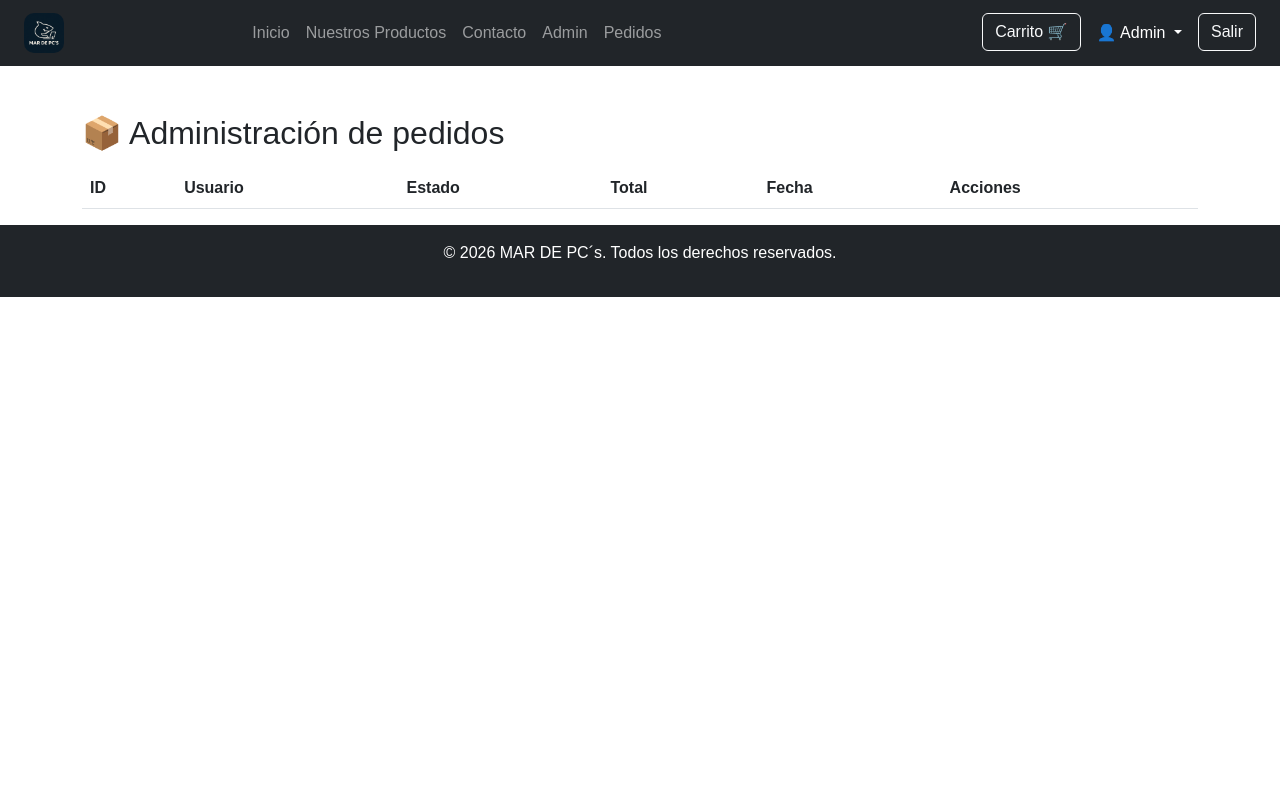
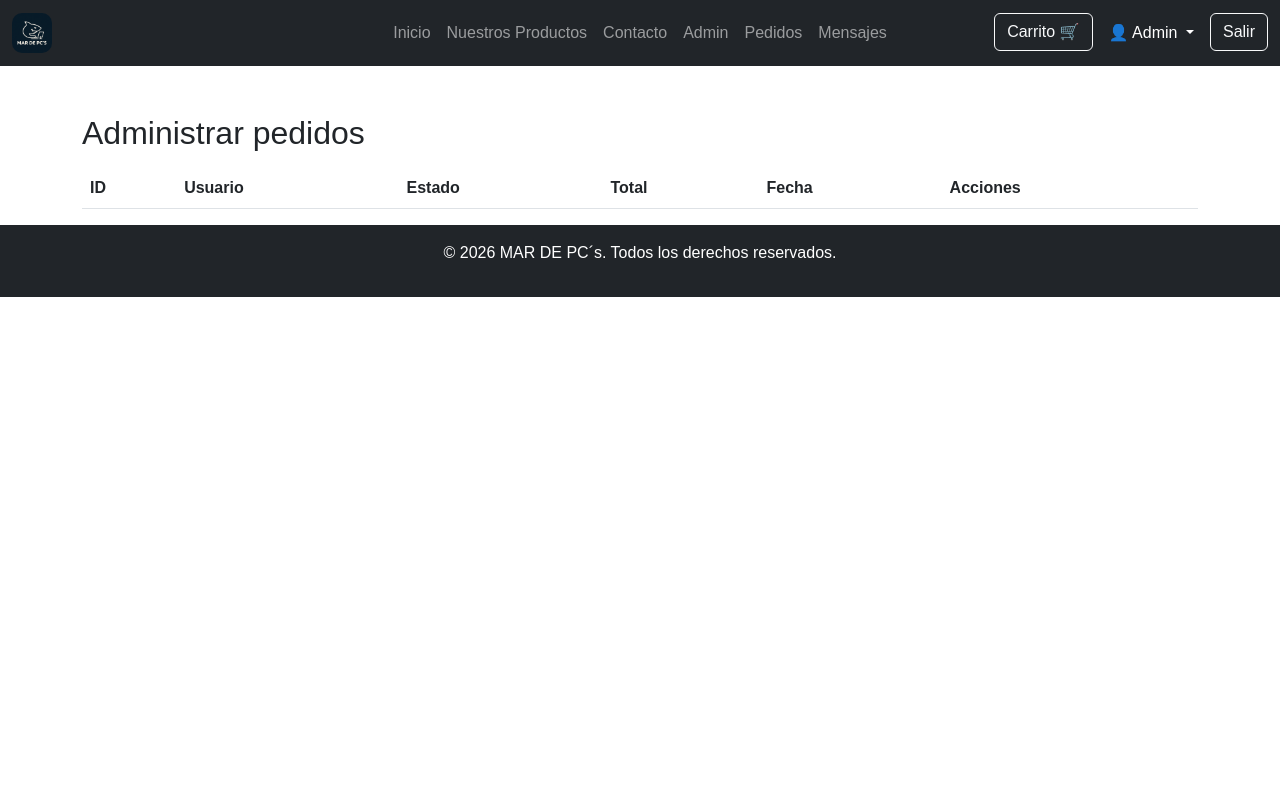
Before and after one commit to Rikrditoxd/Mar-de-PC-s, a PHP site: page /administracion_pedidos.php in a window 1280 px wide. Run offline with PHP 8.4, Linux system fonts and the light colour scheme; a user stored in the database is signed in; data comes from the database, SQL or seed files in the repository; data that the repository does not hold is empty.

Commit message:
mesajes de contacto funcionales, navbar centrado

```diff
--- a/acciones/pedido_detalle.php
+++ b/acciones/pedido_detalle.php
@@ -60,7 +60,7 @@ $items = $conn->query($sql_items);
 
 <body>
 
-<?php include("../includes/navbar.php"); ?>
+
 
 <div class="container mt-5">
 
--- a/administracion_pedidos.php
+++ b/administracion_pedidos.php
@@ -39,7 +39,7 @@ $resultado = $conn->query($sql);
 
     <div class="container mt-5">
 
-    <h2>📦 Administración de pedidos</h2>
+    <h2>Administrar pedidos</h2>
 
     <table class="table table-striped mt-3">
 
--- a/assets/css/style.css
+++ b/assets/css/style.css
@@ -59,3 +59,17 @@ body { font-family: Arial, sans-serif; }
     height: 400px;
     object-fit: cover;
 }
+
+
+html, body {
+    height: 100%;
+}
+
+body {
+    display: flex;
+    flex-direction: column;
+}
+
+main {
+    flex: 1;
+}
--- a/contacto.php
+++ b/contacto.php
@@ -25,7 +25,7 @@ session_start();
                         <h3 class="mb-0 text-center">Contáctanos</h3>
                     </div>
                     <div class="card-body">
-                        <form action="procesar_contacto.php" method="POST">
+                        <form action="acciones/procesar_contacto.php" method="POST">
                             <div class="mb-3">
                                 <label for="nombre" class="form-label">Nombre completo</label>
                                 <input type="text" class="form-control" id="nombre" name="nombre" required placeholder="Ingresa tu nombre">
--- a/includes/footer.php
+++ b/includes/footer.php
@@ -1,15 +1,34 @@
 <!DOCTYPE html>
 <html lang="en">
+
 <head>
     <meta charset="UTF-8">
     <meta name="viewport" content="width=device-width, initial-scale=1.0">
     <title>Document</title>
+    <style>
+        html,
+        body {
+            height: 100%;
+            margin: 0;
+        }
+
+        body {
+            display: flex;
+            flex-direction: column;
+        }
+
+        main {
+            flex: 1;
+        }
+    </style>
 </head>
+
 <body>
     <!-- Pie de página -->
     <footer class="bg-dark text-white text-center py-3">
         <p>&copy; 2026 MAR DE PC´s. Todos los derechos reservados.</p>
     </footer>
-<script src="https://cdn.jsdelivr.net/npm/bootstrap@5.3.0/dist/js/bootstrap.bundle.min.js"></script>
+    <script src="https://cdn.jsdelivr.net/npm/bootstrap@5.3.0/dist/js/bootstrap.bundle.min.js"></script>
 </body>
+
 </html>
--- a/includes/navbar.php
+++ b/includes/navbar.php
@@ -1,20 +1,41 @@
-<?php
-if (session_status() === PHP_SESSION_NONE) {
-    session_start();
+<!DOCTYPE html>
+<html lang="en">
+
+<head>
+    <meta charset="UTF-8">
+    <meta name="viewport" content="width=device-width, initial-scale=1.0">
+    <title>Document</title>
+    <style>
+        /* Solo en pantallas grandes */
+        @media (min-width: 992px) {
+            .navbar-center-desktop {
+                position: absolute;
+                left: 50%;
+                transform: translateX(-50%);
             }
-?>
+        }
+    </style>
+</head>
 
-<nav class="navbar navbar-expand-lg navbar-dark bg-dark sticky-top px-4">
+<body>
+    <nav class="navbar navbar-expand-lg navbar-dark bg-dark sticky-top">
 
-    <!-- LOGO -->
+        <div class="container-fluid position-relative">
+
+            <!-- LOGO (izquierda) -->
             <a class="navbar-brand d-flex align-items-center" href="index.php">
                 <img src="assets/imagenes/minimalista.png" height="40" class="me-2">
             </a>
 
-    <div class="collapse navbar-collapse">
+            <!-- BOTÓN RESPONSIVE -->
+            <button class="navbar-toggler" type="button" data-bs-toggle="collapse" data-bs-target="#navbarContenido">
+                <span class="navbar-toggler-icon"></span>
+            </button>
 
-        <!-- CENTRO -->
-        <ul class="navbar-nav mx-auto">
+            <div class="collapse navbar-collapse" id="navbarContenido">
+
+                <!-- 🔥 CENTRO REAL -->
+                <ul class="navbar-nav navbar-center-desktop">
 
                     <li class="nav-item">
                         <a class="nav-link" href="index.php">Inicio</a>
@@ -36,6 +57,10 @@ if (session_status() === PHP_SESSION_NONE) {
                         <li class="nav-item">
                             <a class="nav-link" href="administracion_pedidos.php">Pedidos</a>
                         </li>
+
+                        <li class="nav-item">
+                            <a class="nav-link" href="administracion_contacto.php">Mensajes</a>
+                        </li>
                     <?php endif; ?>
 
                 </ul>
@@ -45,16 +70,13 @@ if (session_status() === PHP_SESSION_NONE) {
 
                     <?php if (isset($_SESSION['id_usuario'])): ?>
 
-                <!-- CARRITO -->
                         <li class="nav-item me-2">
                             <a class="btn btn-outline-light" href="carrito.php">
                                 Carrito 🛒
                             </a>
                         </li>
 
-                <!-- DROPDOWN USUARIO (CORREGIDO) -->
                         <li class="nav-item dropdown me-2">
-
                             <a class="nav-link dropdown-toggle text-white"
                                 href="#"
                                 role="button"
@@ -63,28 +85,13 @@ if (session_status() === PHP_SESSION_NONE) {
                             </a>
 
                             <ul class="dropdown-menu dropdown-menu-end">
-
-                        <li>
-                            <a class="dropdown-item" href="pedidos.php">
-                                📦 Mis pedidos
-                            </a>
+                                <li><a class="dropdown-item" href="pedidos.php">📦 Mis pedidos</a></li>
+                                <li><a class="dropdown-item" href="perfil.php">👤 Mi perfil</a></li>
+                            </ul>
                         </li>
 
-                        <li>
-                            <a class="dropdown-item" href="perfil.php">
-                                👤 Mi perfil
-                            </a>
-                        </li>
-
-                    </ul>
-
-                </li>
-
-                <!-- SALIR -->
                         <li class="nav-item">
-                    <a class="btn btn-outline-light" href="logout.php">
-                        Salir
-                    </a>
+                            <a class="btn btn-outline-light" href="logout.php">Salir</a>
                         </li>
 
                     <?php else: ?>
@@ -99,4 +106,8 @@ if (session_status() === PHP_SESSION_NONE) {
                 </ul>
 
             </div>
+        </div>
     </nav>
+</body>
+
+</html>
--- a/pedidos.php
+++ b/pedidos.php
@@ -17,6 +17,7 @@ $resultado = $conn->query($sql);
 
 <!DOCTYPE html>
 <html>
+
 <head>
     <title>Mis pedidos</title>
     <link href="https://cdn.jsdelivr.net/npm/bootstrap@5.3.0/dist/css/bootstrap.min.css" rel="stylesheet">
@@ -88,4 +89,5 @@ $resultado = $conn->query($sql);
     </div>
     <?php include("includes/footer.php"); ?>
 </body>
+
 </html>
--- a/perfil.php
+++ b/perfil.php
@@ -26,7 +26,7 @@ $user = $conn->query($sql)->fetch_assoc();
 
 <div class="container mt-5">
 
-    <h2>👤 Mi perfil</h2>
+    <h2>Mi perfil</h2>
 
     <form action="acciones/actualizar_perfil.php" method="POST">
 
@@ -53,6 +53,8 @@ $user = $conn->query($sql)->fetch_assoc();
     </form>
 
 </div>
+
+<br>
 <?php include("includes/footer.php"); ?>
 </body>
 </html>
```
Also changed, not shown: acciones/procesar_contacto.php (added, +21 -0 lines), administracion_contacto.php (added, +105 -0 lines). Lines whose indentation alone changed are shown as unchanged.
